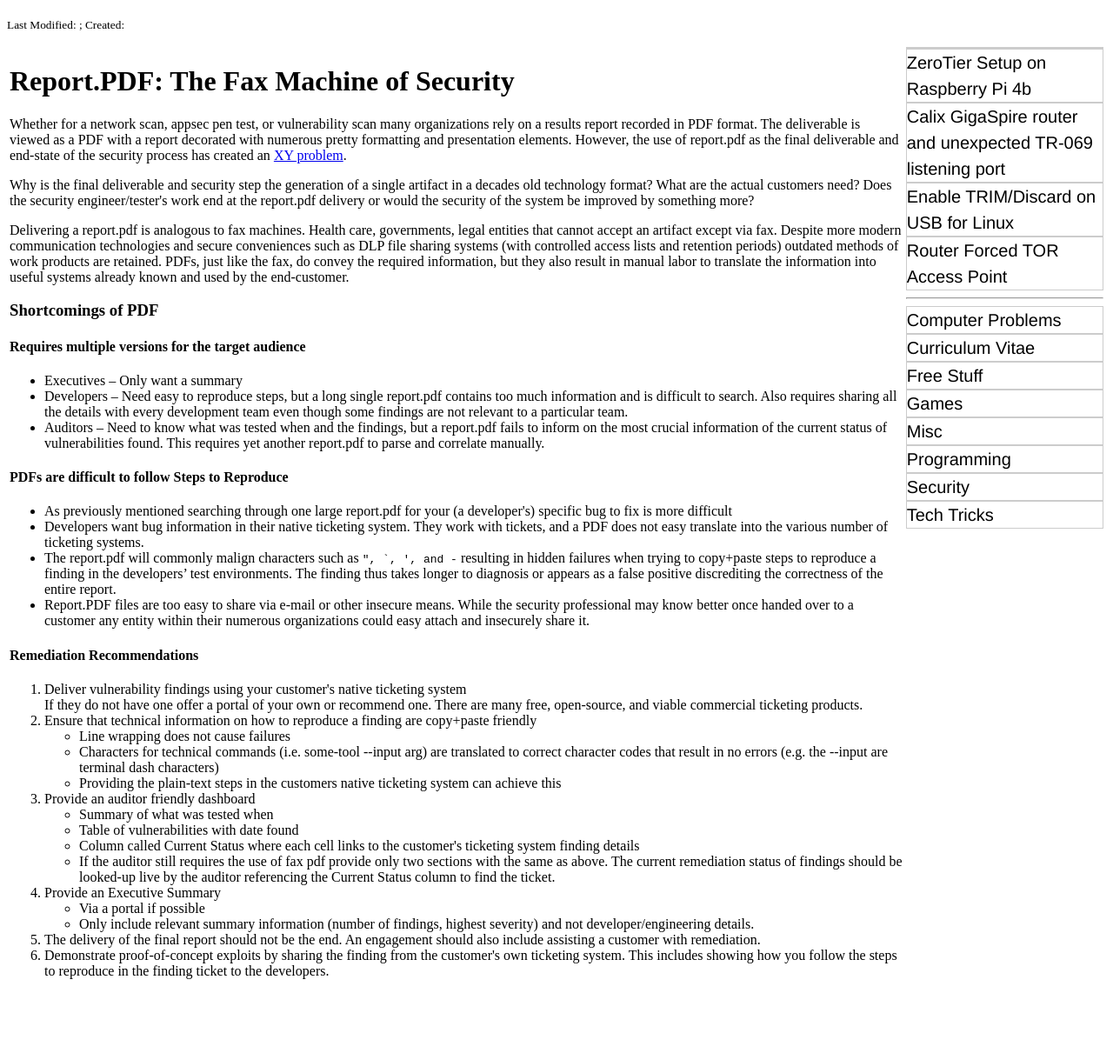
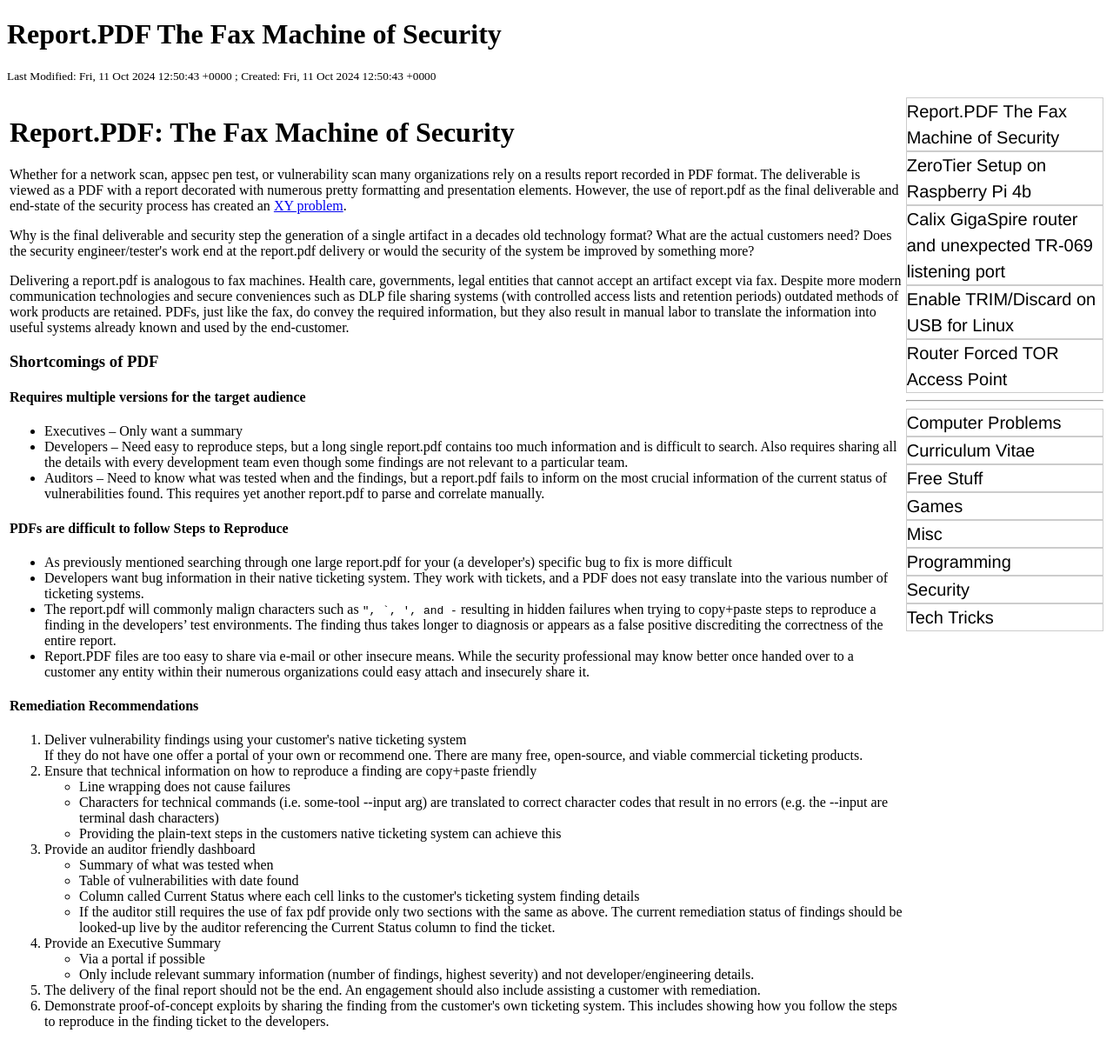
Before and after one commit to rbeede/rbeede.github.io, a Jekyll site: the page built from _posts/2024-10-11-Report_PDF_The_Fax_Machine_of_Security.html, in a window 1280 px wide. Shown: the whole page at 87% size. Built offline with Jekyll 4.4.1, drawn with Linux system fonts in a browser that asks for light colours; before the commit the page ends 1153 px from its top, so only the background shows below that.

Commit message:
Update 2024-10-11-Report_PDF_The_Fax_Machine_of_Security.html
title had extra : confusing it

```diff
--- a/_posts/2024-10-11-Report_PDF_The_Fax_Machine_of_Security.html
+++ b/_posts/2024-10-11-Report_PDF_The_Fax_Machine_of_Security.html
@@ -2,7 +2,7 @@
 creation_epoch: 1728651043
 lastmod_epoch: 1728651043
 categories: ['Security']
-title: Report.PDF: The Fax Machine of Security
+title: Report.PDF The Fax Machine of Security
 ---
 
 <h1>Report.PDF: The Fax Machine of Security</h1>
```
